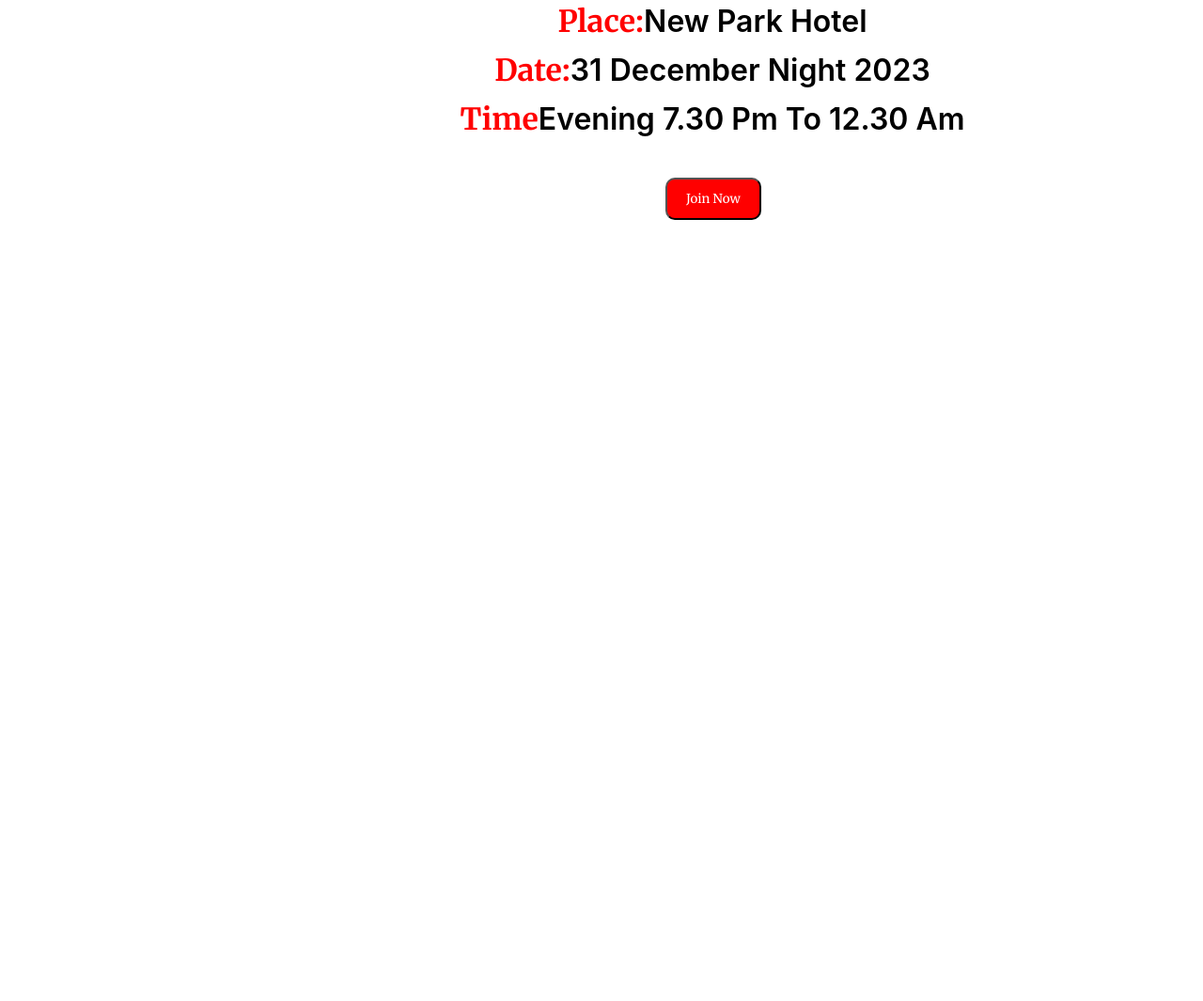
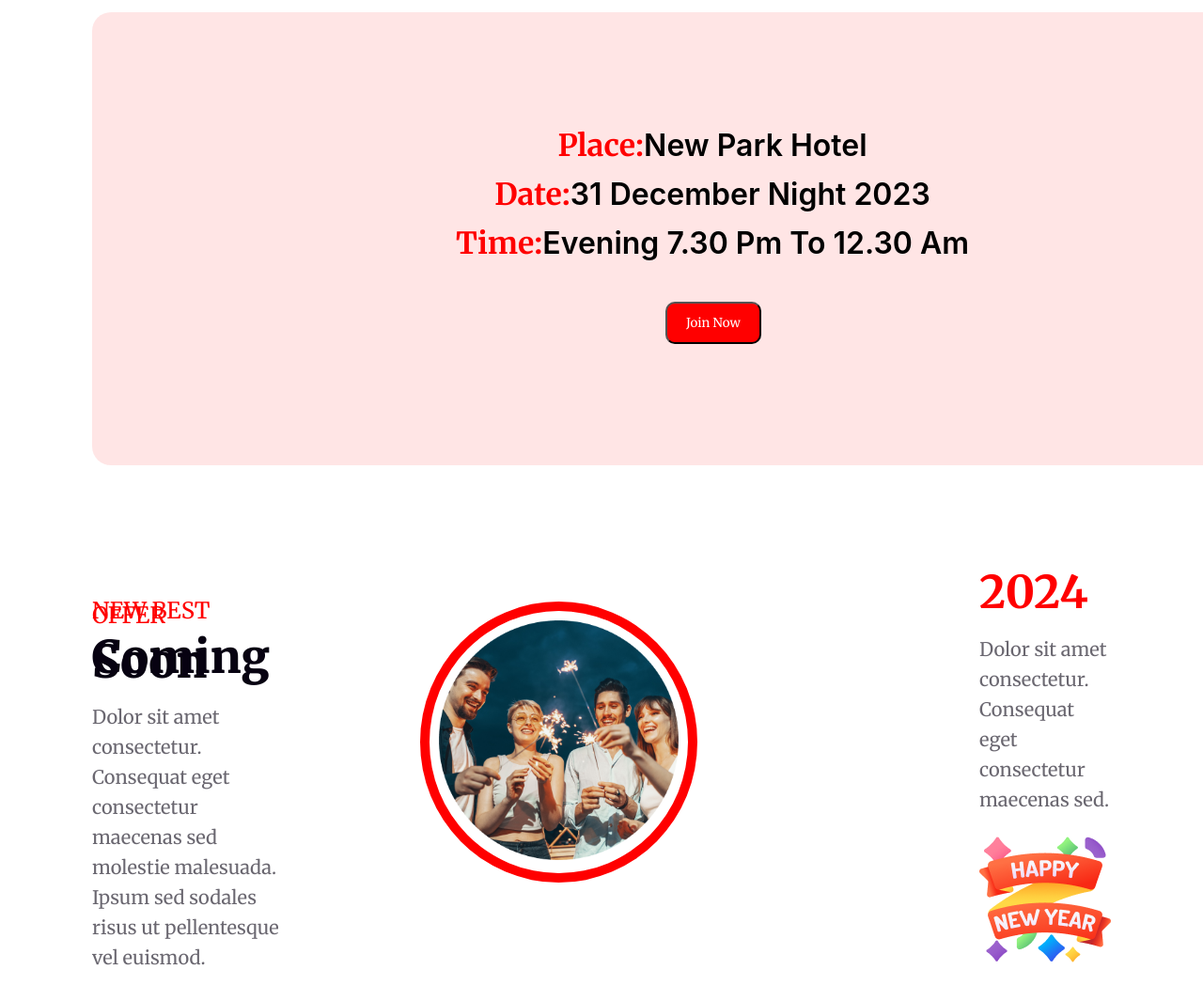
Before and after one commit to LIBx09/Happy-newYear, a plain HTML site: page index.html in a window 1280 px wide. Shown: the part 2390-3455 px from the top of the page at 94% size. Before the commit the page ends 2975 px from the top, so only its background shows below. Drawn offline with Linux system fonts and the light colour scheme.

Commit message:
section four push

```diff
--- a/index.html
+++ b/index.html
@@ -37,11 +37,32 @@
             </div>
         </section>
         <section>
-            <div class="section-three-con">
-                <h3 class="sec-three-title"><span class="sec-span">Place:</span>New Park Hotel</h3>
-                <h3 class="sec-three-title"><span class="sec-span">Date:</span>31 December Night 2023</h3>
-                <h3 class="sec-three-title"><span class="sec-span">Time</span>Evening 7.30 pm to 12.30 am</h3>
-                <button class="sec-three-btn"> Join Now</button>
+            <div class="sec-three-container">
+                <div class="section-three-con">
+                    <h3 class="sec-three-title"><span class="sec-span">Place:</span>New Park Hotel</h3>
+                    <h3 class="sec-three-title"><span class="sec-span">Date:</span>31 December Night 2023</h3>
+                    <h3 class="sec-three-title"><span class="sec-span">Time:</span>Evening 7.30 pm to 12.30 am</h3>
+                    <button class="sec-three-btn"> Join Now</button>
+                </div>
+            </div>
+        </section>
+        <section>
+            <div class="section-four-container">
+                <div class="sec-a">
+                    <h4 class="title-a">NEW BEST OFFER</h4>
+                    <h2 class="title-b">Coming Soon</h2>
+                    <p class="sec-a-para">Dolor sit amet consectetur. Consequat eget consectetur maecenas sed molestie malesuada. Ipsum sed sodales risus ut pellentesque vel euismod. </p>
+                </div>
+                <div class="sec-b">
+                    <div class="circle">
+                        <img class="sec-four-img-a" src="images/Ellipse 1.png" alt="">
+                    </div>
+                </div>
+                <div class="sec-c">
+                    <h1 class="sec-c-year">2024</h1>
+                    <p class="sec-c-para">Dolor sit amet consectetur. Consequat eget consectetur maecenas sed.</p>
+                    <img class="sec-four-img-b" src="images/Group 96.png" alt="">
+                </div>
             </div>
         </section>
     </main>
--- a/style/newYear.css
+++ b/style/newYear.css
@@ -111,14 +111,17 @@
 }
 
 /* section three */
-
-.section-three-con{
+.sec-three-container{
     border-radius: 20px;
     margin: 90px;
     width: 1320px;
     height: 482px;
     line-height: 0px;
-    /* background-color: rgba(255, 0, 0, 0.10)  */
+    background-color: rgba(255, 0, 0, 0.10)
+}
+
+.section-three-con{
+    padding-top: 100px;
 }
 
 .sec-three-title{
@@ -143,3 +146,79 @@
     background-color: #F00;
 
 }
+
+/* section four contaner */
+
+.section-four-container{
+    margin: 90px;
+    /* background-color: aqua; */
+    display: flex;
+    justify-content: space-between;
+
+}
+
+.sec-a{
+    /* margin: 0px; */
+    padding-top: 30px;
+    line-height: 5px;
+    padding-right: 150px;
+}
+
+.title-a{
+    color: #F00;
+    font-size: 24px;
+    font-weight: 500;
+}
+.title-b{
+    color: #070211;
+    font-size: 48px;
+    font-weight: 900;
+    text-transform: capitalize;
+}
+.sec-a-para{
+    color: rgba(7, 2, 17, 0.60);
+    font-size: 20px;
+    font-weight: 400;
+    line-height: 32px;
+}
+
+.sec-b{
+    padding-top: 55px;
+    padding-right: 300px;
+    /* padding-bottom: 50px; */
+    /* border: 5px solid; */
+    /* border-radius: 200px 200px ; */
+}
+.circle{
+    border: 10px solid red;
+    border-radius: 100%;
+    /* gap: 5px; */
+    /* border-top-right-radius: 100px; */
+    /* border-bottom-left-radius: 100px; */
+}
+.sec-four-img-a{
+    padding: 10px;
+    width: 255px;
+    height: 255px;
+}
+
+
+.sec-c{
+    line-height: 10px;
+}
+
+.sec-c-year{
+    color: #F00;
+    font-size: 48px;
+    font-weight: 700;
+}
+.sec-c-para{
+    color: rgba(7, 2, 17, 0.60);
+    font-size: 20px;
+    font-weight: 400;
+    line-height: 32px;
+}
+.sec-four-img-b{
+    width: 140px;
+    height: 140px;
+}
```
